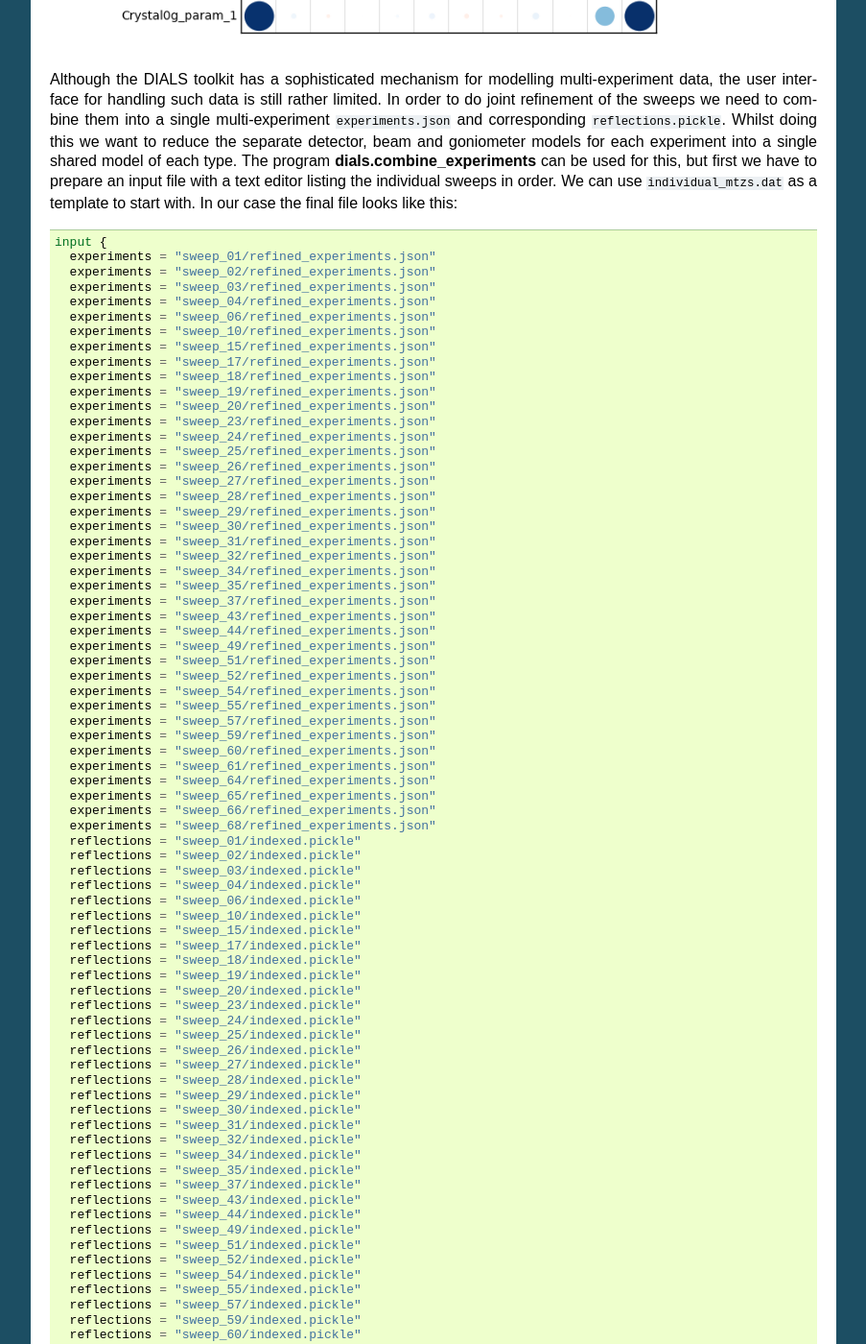
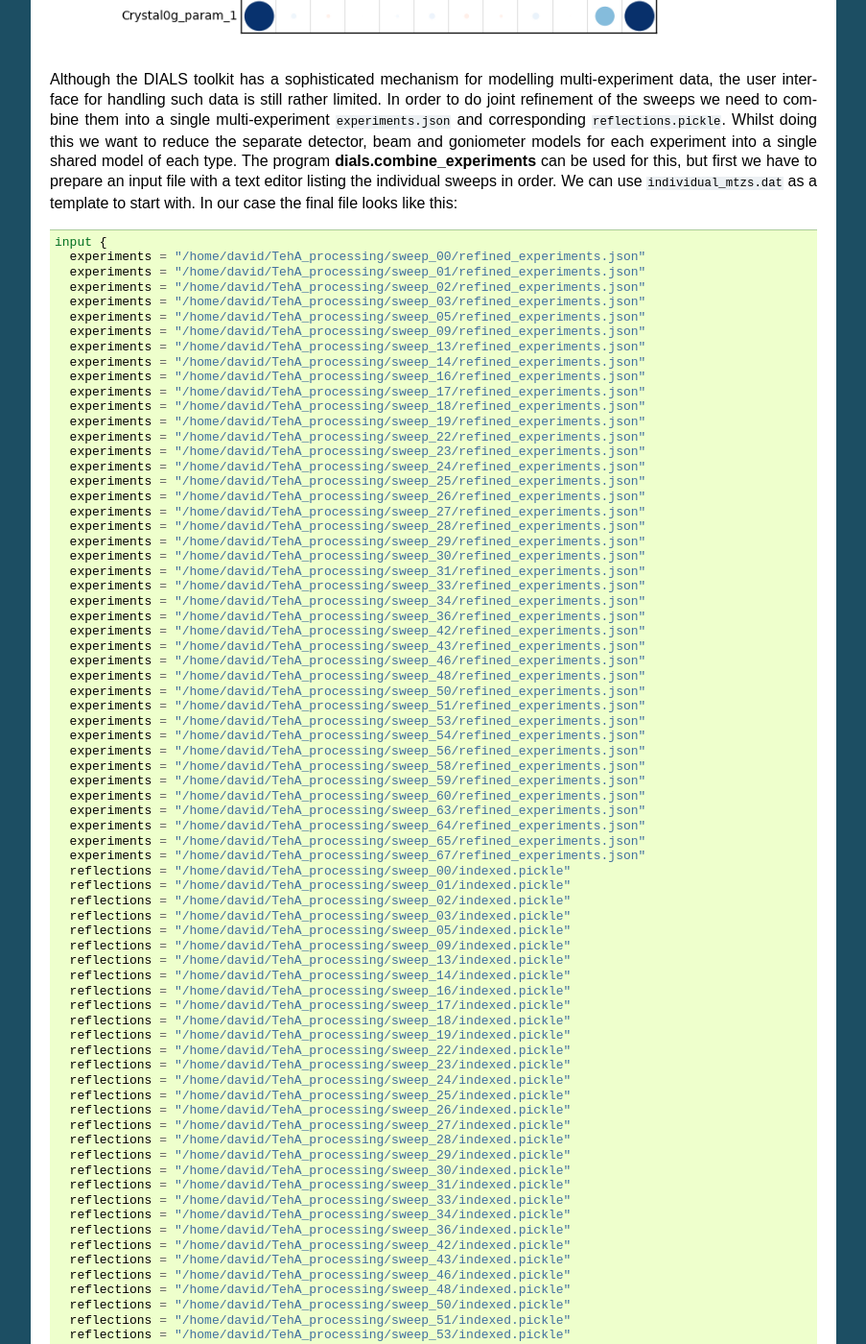
Before and after one commit to dials/docs, a Sphinx documentation site: the page built from sphinx/multi_crystal_analysis.rst, in a window 1280 px wide and 1400 px high, scrolled down 9393 px. Shown: the whole window at 96% size, without its empty margins (198-1101 px from the left). Built offline with Sphinx 7.4.7, drawn with Linux system fonts in a browser that asks for light colours; formulas are drawn with MathJax 3; some of the changed text lies outside the part shown.

Commit message:
more 0-index numbering corrections

```diff
--- a/sphinx/multi_crystal_analysis.rst
+++ b/sphinx/multi_crystal_analysis.rst
@@ -486,84 +486,88 @@ listing the individual sweeps in order. We can use
 file looks like this::
 
   input {
-    experiments = "sweep_01/refined_experiments.json"
-    experiments = "sweep_02/refined_experiments.json"
-    experiments = "sweep_03/refined_experiments.json"
-    experiments = "sweep_04/refined_experiments.json"
-    experiments = "sweep_06/refined_experiments.json"
-    experiments = "sweep_10/refined_experiments.json"
-    experiments = "sweep_15/refined_experiments.json"
-    experiments = "sweep_17/refined_experiments.json"
-    experiments = "sweep_18/refined_experiments.json"
-    experiments = "sweep_19/refined_experiments.json"
-    experiments = "sweep_20/refined_experiments.json"
-    experiments = "sweep_23/refined_experiments.json"
-    experiments = "sweep_24/refined_experiments.json"
-    experiments = "sweep_25/refined_experiments.json"
-    experiments = "sweep_26/refined_experiments.json"
-    experiments = "sweep_27/refined_experiments.json"
-    experiments = "sweep_28/refined_experiments.json"
-    experiments = "sweep_29/refined_experiments.json"
-    experiments = "sweep_30/refined_experiments.json"
-    experiments = "sweep_31/refined_experiments.json"
-    experiments = "sweep_32/refined_experiments.json"
-    experiments = "sweep_34/refined_experiments.json"
-    experiments = "sweep_35/refined_experiments.json"
-    experiments = "sweep_37/refined_experiments.json"
-    experiments = "sweep_43/refined_experiments.json"
-    experiments = "sweep_44/refined_experiments.json"
-    experiments = "sweep_49/refined_experiments.json"
-    experiments = "sweep_51/refined_experiments.json"
-    experiments = "sweep_52/refined_experiments.json"
-    experiments = "sweep_54/refined_experiments.json"
-    experiments = "sweep_55/refined_experiments.json"
-    experiments = "sweep_57/refined_experiments.json"
-    experiments = "sweep_59/refined_experiments.json"
-    experiments = "sweep_60/refined_experiments.json"
-    experiments = "sweep_61/refined_experiments.json"
-    experiments = "sweep_64/refined_experiments.json"
-    experiments = "sweep_65/refined_experiments.json"
-    experiments = "sweep_66/refined_experiments.json"
-    experiments = "sweep_68/refined_experiments.json"
-    reflections = "sweep_01/indexed.pickle"
-    reflections = "sweep_02/indexed.pickle"
-    reflections = "sweep_03/indexed.pickle"
-    reflections = "sweep_04/indexed.pickle"
-    reflections = "sweep_06/indexed.pickle"
-    reflections = "sweep_10/indexed.pickle"
-    reflections = "sweep_15/indexed.pickle"
-    reflections = "sweep_17/indexed.pickle"
-    reflections = "sweep_18/indexed.pickle"
-    reflections = "sweep_19/indexed.pickle"
-    reflections = "sweep_20/indexed.pickle"
-    reflections = "sweep_23/indexed.pickle"
-    reflections = "sweep_24/indexed.pickle"
-    reflections = "sweep_25/indexed.pickle"
-    reflections = "sweep_26/indexed.pickle"
-    reflections = "sweep_27/indexed.pickle"
-    reflections = "sweep_28/indexed.pickle"
-    reflections = "sweep_29/indexed.pickle"
-    reflections = "sweep_30/indexed.pickle"
-    reflections = "sweep_31/indexed.pickle"
-    reflections = "sweep_32/indexed.pickle"
-    reflections = "sweep_34/indexed.pickle"
-    reflections = "sweep_35/indexed.pickle"
-    reflections = "sweep_37/indexed.pickle"
-    reflections = "sweep_43/indexed.pickle"
-    reflections = "sweep_44/indexed.pickle"
-    reflections = "sweep_49/indexed.pickle"
-    reflections = "sweep_51/indexed.pickle"
-    reflections = "sweep_52/indexed.pickle"
-    reflections = "sweep_54/indexed.pickle"
-    reflections = "sweep_55/indexed.pickle"
-    reflections = "sweep_57/indexed.pickle"
-    reflections = "sweep_59/indexed.pickle"
-    reflections = "sweep_60/indexed.pickle"
-    reflections = "sweep_61/indexed.pickle"
-    reflections = "sweep_64/indexed.pickle"
-    reflections = "sweep_65/indexed.pickle"
-    reflections = "sweep_66/indexed.pickle"
-    reflections = "sweep_68/indexed.pickle"
+    experiments = "/home/david/TehA_processing/sweep_00/refined_experiments.json"
+    experiments = "/home/david/TehA_processing/sweep_01/refined_experiments.json"
+    experiments = "/home/david/TehA_processing/sweep_02/refined_experiments.json"
+    experiments = "/home/david/TehA_processing/sweep_03/refined_experiments.json"
+    experiments = "/home/david/TehA_processing/sweep_05/refined_experiments.json"
+    experiments = "/home/david/TehA_processing/sweep_09/refined_experiments.json"
+    experiments = "/home/david/TehA_processing/sweep_13/refined_experiments.json"
+    experiments = "/home/david/TehA_processing/sweep_14/refined_experiments.json"
+    experiments = "/home/david/TehA_processing/sweep_16/refined_experiments.json"
+    experiments = "/home/david/TehA_processing/sweep_17/refined_experiments.json"
+    experiments = "/home/david/TehA_processing/sweep_18/refined_experiments.json"
+    experiments = "/home/david/TehA_processing/sweep_19/refined_experiments.json"
+    experiments = "/home/david/TehA_processing/sweep_22/refined_experiments.json"
+    experiments = "/home/david/TehA_processing/sweep_23/refined_experiments.json"
+    experiments = "/home/david/TehA_processing/sweep_24/refined_experiments.json"
+    experiments = "/home/david/TehA_processing/sweep_25/refined_experiments.json"
+    experiments = "/home/david/TehA_processing/sweep_26/refined_experiments.json"
+    experiments = "/home/david/TehA_processing/sweep_27/refined_experiments.json"
+    experiments = "/home/david/TehA_processing/sweep_28/refined_experiments.json"
+    experiments = "/home/david/TehA_processing/sweep_29/refined_experiments.json"
+    experiments = "/home/david/TehA_processing/sweep_30/refined_experiments.json"
+    experiments = "/home/david/TehA_processing/sweep_31/refined_experiments.json"
+    experiments = "/home/david/TehA_processing/sweep_33/refined_experiments.json"
+    experiments = "/home/david/TehA_processing/sweep_34/refined_experiments.json"
+    experiments = "/home/david/TehA_processing/sweep_36/refined_experiments.json"
+    experiments = "/home/david/TehA_processing/sweep_42/refined_experiments.json"
+    experiments = "/home/david/TehA_processing/sweep_43/refined_experiments.json"
+    experiments = "/home/david/TehA_processing/sweep_46/refined_experiments.json"
+    experiments = "/home/david/TehA_processing/sweep_48/refined_experiments.json"
+    experiments = "/home/david/TehA_processing/sweep_50/refined_experiments.json"
+    experiments = "/home/david/TehA_processing/sweep_51/refined_experiments.json"
+    experiments = "/home/david/TehA_processing/sweep_53/refined_experiments.json"
+    experiments = "/home/david/TehA_processing/sweep_54/refined_experiments.json"
+    experiments = "/home/david/TehA_processing/sweep_56/refined_experiments.json"
+    experiments = "/home/david/TehA_processing/sweep_58/refined_experiments.json"
+    experiments = "/home/david/TehA_processing/sweep_59/refined_experiments.json"
+    experiments = "/home/david/TehA_processing/sweep_60/refined_experiments.json"
+    experiments = "/home/david/TehA_processing/sweep_63/refined_experiments.json"
+    experiments = "/home/david/TehA_processing/sweep_64/refined_experiments.json"
+    experiments = "/home/david/TehA_processing/sweep_65/refined_experiments.json"
+    experiments = "/home/david/TehA_processing/sweep_67/refined_experiments.json"
+    reflections = "/home/david/TehA_processing/sweep_00/indexed.pickle"
+    reflections = "/home/david/TehA_processing/sweep_01/indexed.pickle"
+    reflections = "/home/david/TehA_processing/sweep_02/indexed.pickle"
+    reflections = "/home/david/TehA_processing/sweep_03/indexed.pickle"
+    reflections = "/home/david/TehA_processing/sweep_05/indexed.pickle"
+    reflections = "/home/david/TehA_processing/sweep_09/indexed.pickle"
+    reflections = "/home/david/TehA_processing/sweep_13/indexed.pickle"
+    reflections = "/home/david/TehA_processing/sweep_14/indexed.pickle"
+    reflections = "/home/david/TehA_processing/sweep_16/indexed.pickle"
+    reflections = "/home/david/TehA_processing/sweep_17/indexed.pickle"
+    reflections = "/home/david/TehA_processing/sweep_18/indexed.pickle"
+    reflections = "/home/david/TehA_processing/sweep_19/indexed.pickle"
+    reflections = "/home/david/TehA_processing/sweep_22/indexed.pickle"
+    reflections = "/home/david/TehA_processing/sweep_23/indexed.pickle"
+    reflections = "/home/david/TehA_processing/sweep_24/indexed.pickle"
+    reflections = "/home/david/TehA_processing/sweep_25/indexed.pickle"
+    reflections = "/home/david/TehA_processing/sweep_26/indexed.pickle"
+    reflections = "/home/david/TehA_processing/sweep_27/indexed.pickle"
+    reflections = "/home/david/TehA_processing/sweep_28/indexed.pickle"
+    reflections = "/home/david/TehA_processing/sweep_29/indexed.pickle"
+    reflections = "/home/david/TehA_processing/sweep_30/indexed.pickle"
+    reflections = "/home/david/TehA_processing/sweep_31/indexed.pickle"
+    reflections = "/home/david/TehA_processing/sweep_33/indexed.pickle"
+    reflections = "/home/david/TehA_processing/sweep_34/indexed.pickle"
+    reflections = "/home/david/TehA_processing/sweep_36/indexed.pickle"
+    reflections = "/home/david/TehA_processing/sweep_42/indexed.pickle"
+    reflections = "/home/david/TehA_processing/sweep_43/indexed.pickle"
+    reflections = "/home/david/TehA_processing/sweep_46/indexed.pickle"
+    reflections = "/home/david/TehA_processing/sweep_48/indexed.pickle"
+    reflections = "/home/david/TehA_processing/sweep_50/indexed.pickle"
+    reflections = "/home/david/TehA_processing/sweep_51/indexed.pickle"
+    reflections = "/home/david/TehA_processing/sweep_53/indexed.pickle"
+    reflections = "/home/david/TehA_processing/sweep_54/indexed.pickle"
+    reflections = "/home/david/TehA_processing/sweep_56/indexed.pickle"
+    reflections = "/home/david/TehA_processing/sweep_58/indexed.pickle"
+    reflections = "/home/david/TehA_processing/sweep_59/indexed.pickle"
+    reflections = "/home/david/TehA_processing/sweep_60/indexed.pickle"
+    reflections = "/home/david/TehA_processing/sweep_63/indexed.pickle"
+    reflections = "/home/david/TehA_processing/sweep_64/indexed.pickle"
+    reflections = "/home/david/TehA_processing/sweep_65/indexed.pickle"
+    reflections = "/home/david/TehA_processing/sweep_67/indexed.pickle"
   }
 
 We called this file :file:`experiments_and_reflections.phil` then run
```
